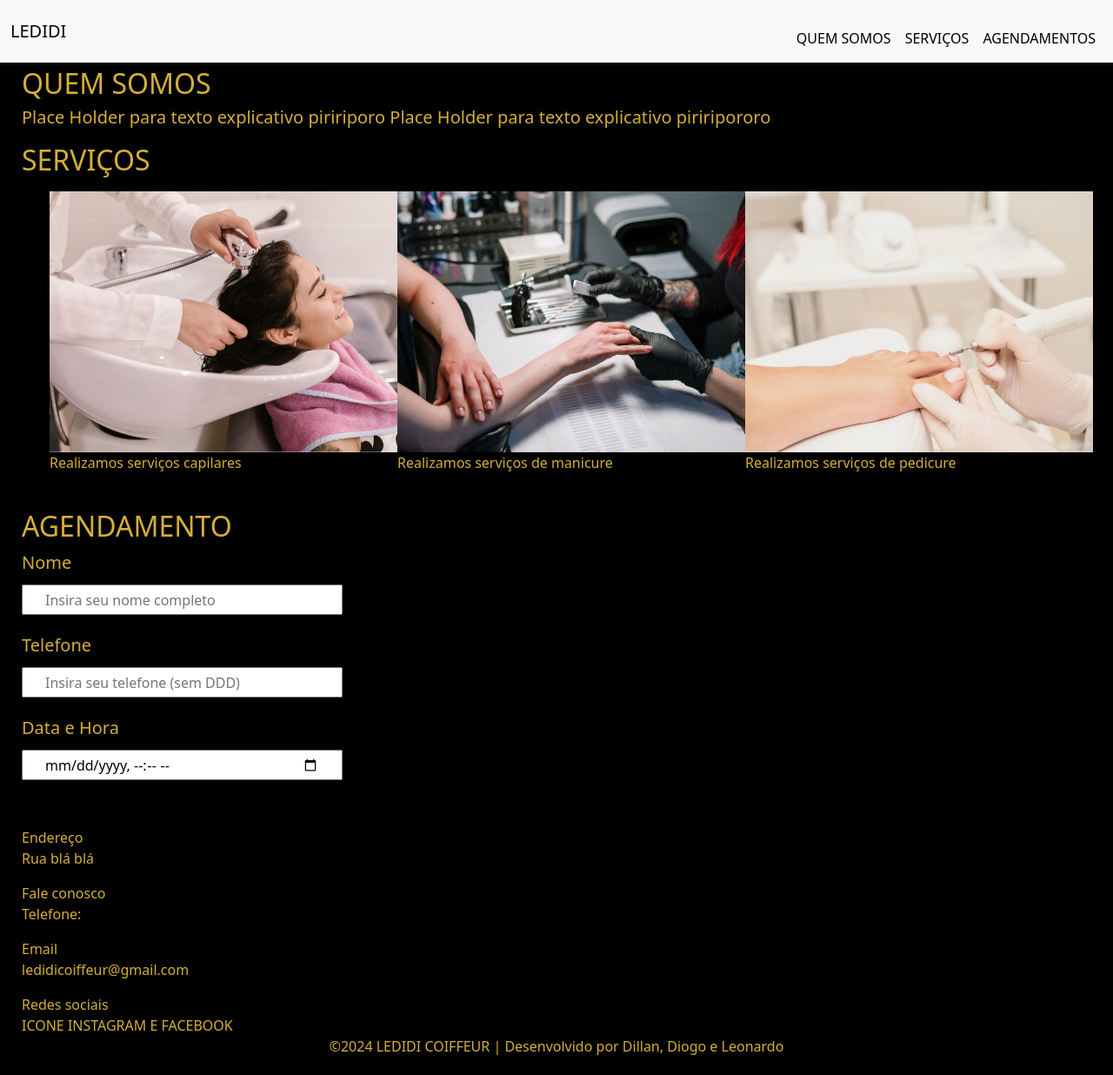
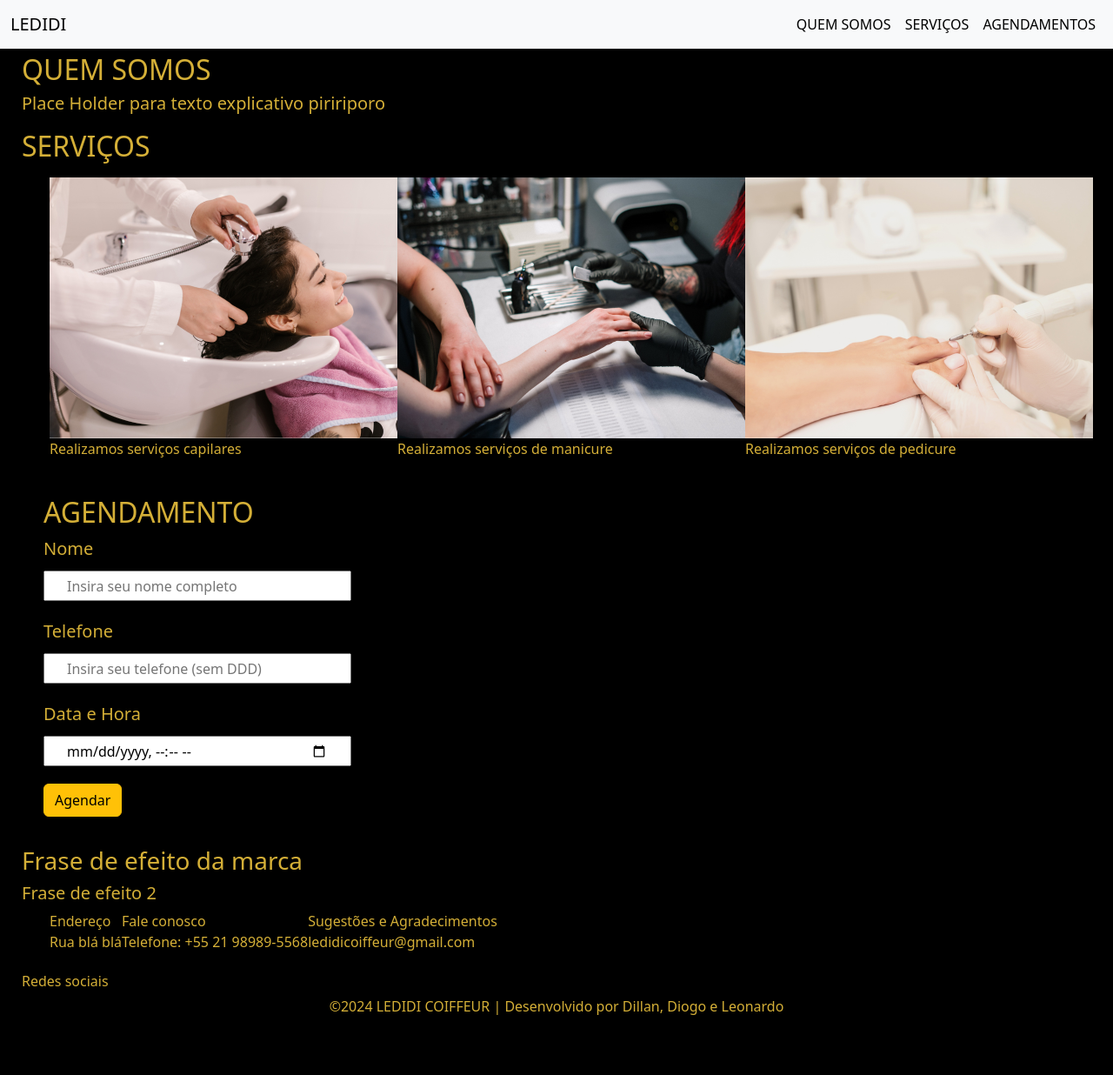
Before and after one commit to devgarciadiogo/ledidi, a PHP site: page / in a window 1280 px wide. Shown: the whole page at 87% size. After the commit the page ends 1167 px from the top, so only its background shows below. Run offline with PHP 8.4, Linux system fonts and the light colour scheme.

Commit message:
v0.9
- Ajustes no footer
- Adição de botão pra agendamento

```diff
--- a/index.html
+++ b/index.html
@@ -34,13 +34,11 @@
     <main>
       <section id="quem-somos">
         <h2>QUEM SOMOS</h2>
-        <h5>Place Holder para texto explicativo piririporo
-          Place Holder para texto explicativo piriripororo
-        </h5>
+        <h5>Place Holder para texto explicativo piririporo</h5>
       </section>
       <section id="servicos-oferecidos">
         <h2>SERVIÇOS</h2>
-        <ul>
+        <ul id="lista-servicos">
           <li>
             <img src="img/cabelo.png" alt="cabelo">
             <p>Realizamos serviços capilares</p>
@@ -69,34 +67,40 @@
             <label for="form-agendamento">Data e Hora</label>
             <input class="input-date" type="datetime-local" aria-describedby="dateHelp">
           </div>
+          <button type="button" class="btn btn-warning">Agendar</button>
         </form>
       </section>
     </main>
-
-    <footer class="rodape">
+    <footer id="rodape">
+      <div class="fl-row-content-wrap">
           <div>
             <img src="" alt="">
+            <h3>Frase de efeito da marca</h3>
+            <h5>Frase de efeito 2</h5>
           </div>
           <div>
+            <ul id="lista-info">
+              <li>
                 <span>Endereço</span>
                 <p>Rua blá blá</p>
-      </div>
-      <div>
+              </li>
+              <li>
                 <span>Fale conosco</span>
-        <p>Telefone:</p>
-      </div>
-      <div>
-        <span>Email</span>
+                <p>Telefone: +55 21 98989-5568</p>
+              </li>
+              <li>
+                <span>Sugestões e Agradecimentos</span>
                 <p>ledidicoiffeur@gmail.com</p>
-      </div>
+              </li>
+            </ul>
           <div>
             <span>Redes sociais</span>
           </div>
+      </div>
+    </footer>
+    <footer id="footer-final">
       <div>
-        <span>ICONE INSTAGRAM E FACEBOOK</span>
-      </div>
-      <div>
-        <p class="footer-final">&copy;2024 LEDIDI COIFFEUR | Desenvolvido por Dillan, Diogo e Leonardo</p>
+        <p>&copy;2024 LEDIDI COIFFEUR | Desenvolvido por Dillan, Diogo e Leonardo</p>
       </div>
     </footer>
   </body>
--- a/styles.css
+++ b/styles.css
@@ -14,9 +14,10 @@ body{
 #servicos-oferecidos{
     color: #D4AF37;
     padding: 5px 25px;
+    margin-bottom: 0px;
 }
 
-ul{
+#lista-servicos{
     list-style: none;
     margin-top: 1rem;
     display: flex;
@@ -24,6 +25,8 @@ ul{
 }
 
 #agendamento{
+    margin-top: 0px;
+    padding: 0 25px;
     color: #D4AF37;
 }
 
@@ -61,11 +64,20 @@ form label{
     height: 35px;
 }
 
-.rodape{
+#rodape{
     color: #D4AF37;
     padding: 5px 25px;
+    display: flex;
 }
 
-.footer-final{
+#lista-info{
+    list-style: none;
+    display: flex;
+    flex-direction: row;
+    margin-bottom: 5px;
+}
+
+#footer-final{
+    color: #D4AF37;
     text-align: center;
 }
```
Lines whose indentation alone changed are shown as unchanged.
